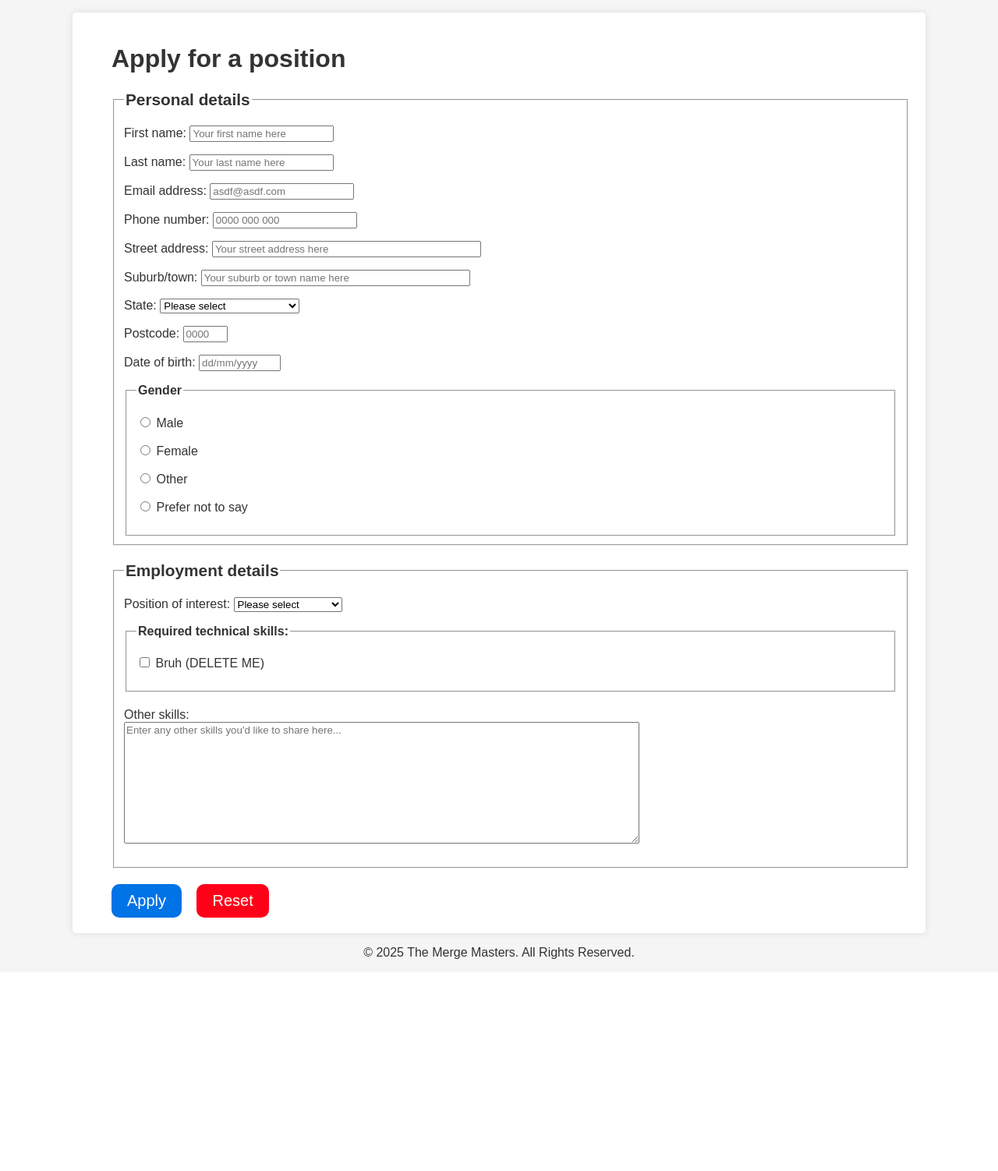
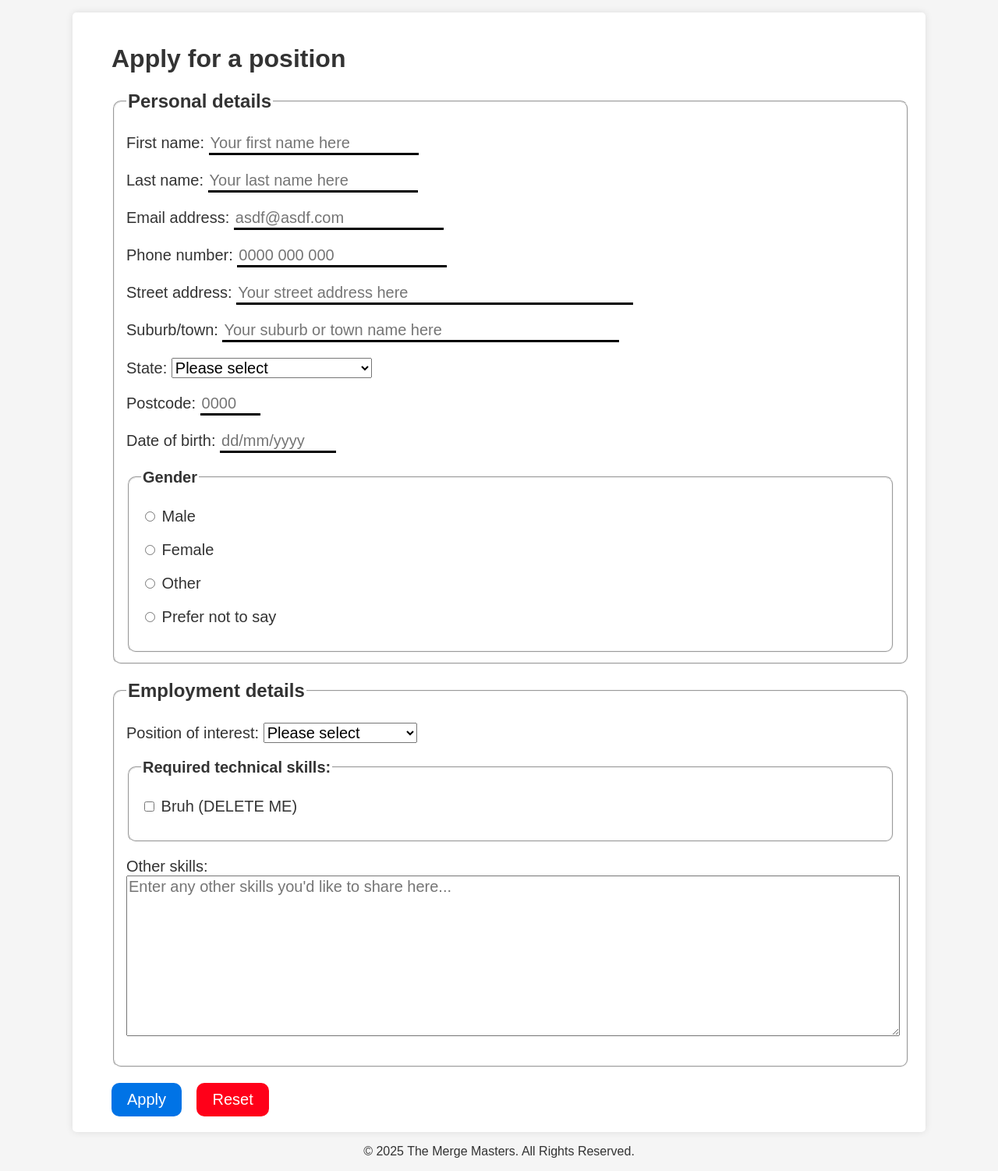
Before and after one commit to AshKmo/cos10026-part2, a PHP site: page /apply.html in a window 1280 px wide. Shown: the part 57-1559 px from the top of the page at 78% size. Before the commit the page ends 1287 px from the top, so only its background shows below. Run offline with PHP 8.4, Linux system fonts and the light colour scheme.

Commit message:
more styling updates to the applications page

```diff
--- a/apply.html
+++ b/apply.html
@@ -158,7 +158,7 @@
 					<p>
 					<label for="other-skills">Other skills: </label>
 					<br>
-					<textarea id="other-skills" name="other-skills" rows="10" cols="80" placeholder="Enter any other skills you'd like to share here..."></textarea>
+					<textarea id="other-skills" name="other-skills" placeholder="Enter any other skills you'd like to share here..."></textarea>
 					</p>
 				</fieldset>
 
--- a/styles/apply-styles.css
+++ b/styles/apply-styles.css
@@ -1,9 +1,13 @@
+fieldset {
+	border-radius: 10px;
+}
+
 fieldset legend {
 	font-weight: bold;
 }
 
 form > fieldset > legend {
-	font-size: 130%;
+	font-size: 120%;
 }
 
 fieldset:not(:last-child) {
@@ -12,6 +16,20 @@ fieldset:not(:last-child) {
 
 form label {
 	user-select: none;
+}
+
+form * {
+	font-size: 20px;
+}
+
+input[type="text"] {
+	outline: none;
+	border: none;
+	border-bottom: solid black 3px;
+}
+
+input[type="text"]:focus, input[type="text"]:hover {
+	border-bottom: solid #0073e6 3px;
 }
 
 .fancy-button {
--- a/styles/styles.css
+++ b/styles/styles.css
@@ -99,6 +99,11 @@ th {
     color: white;
 }
 
+textarea {
+	width: 100%;
+	height: 200px;
+}
+
 /* mobile device criteria from https://www.w3schools.com/css/css_rwd_mediaqueries.asp */
 @media only screen and (max-width: 600px) {
 	nav {
@@ -116,10 +121,6 @@ th {
 		padding-right: 10px;
 	}
 
-	textarea {
-		width: 100%;
-	}
-
 	fieldset #address, fieldset #town {
 		width: 200px;
 	}
```
